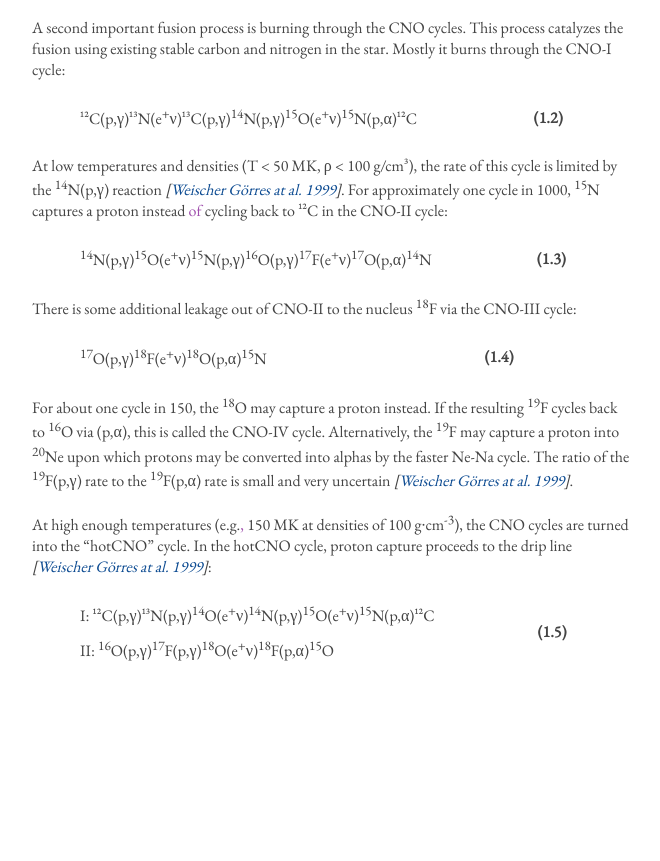
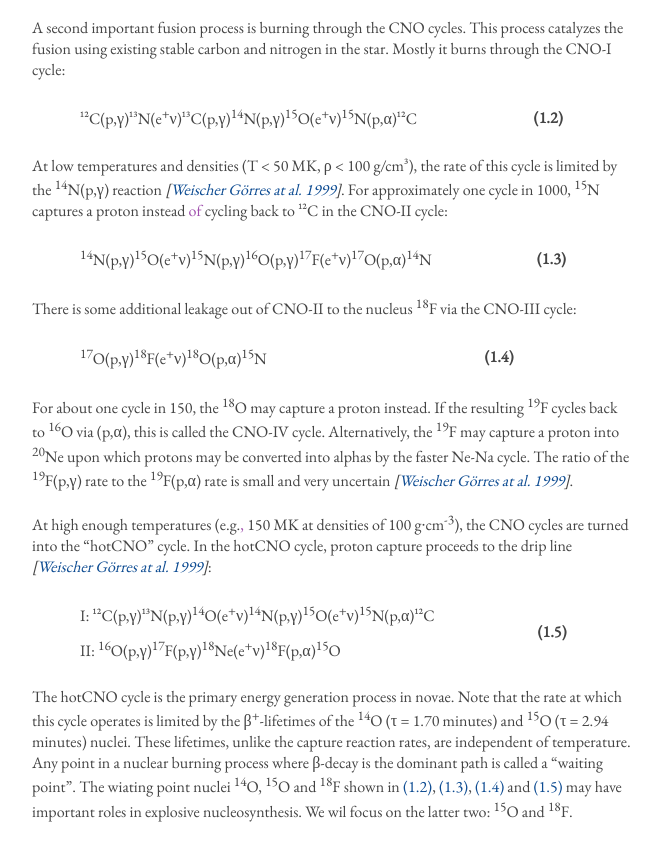
Before and after one commit to dwvisser/19ne-thesis, a Jekyll site: the page built from 1.1-stellar-nucleosynthesis.md, in a window 1280 px wide and 900 px high, scrolled down 1124 px. Shown: the top 861 px of the window, without its empty margins (308-968 px from the left). Built offline with Jekyll 4.4.1, drawn with Linux system fonts in a browser that asks for light colours; before the commit the page ends 1868 px from its top, so only the background shows below that.

Commit message:
All but last paragraph of section 1.1. Added equation links.

```diff
--- a/1.1-stellar-nucleosynthesis.md
+++ b/1.1-stellar-nucleosynthesis.md
@@ -70,7 +70,7 @@ star. Mostly it burns through the CNO-I cycle:
 <table class="equation">
 	<tr>
 		<td>¹²C(p,γ)¹³N(e<sup>+</sup>ν)¹³C(p,γ)<sup>14</sup>N(p,γ)<sup>15</sup>O(e<sup>+</sup>ν)<sup>15</sup>N(p,α)¹²C</td>
-		<th rowspan="2">(1.2)</th>
+		<a name="eqn1.2"><th rowspan="2">(1.2)</th></a>
 	</tr>
 </table>
 
@@ -84,7 +84,7 @@ CNO-II cycle:
 <table class="equation">
 	<tr>
 		<td><sup>14</sup>N(p,γ)<sup>15</sup>O(e<sup>+</sup>ν)<sup>15</sup>N(p,γ)<sup>16</sup>O(p,γ)<sup>17</sup>F(e<sup>+</sup>ν)<sup>17</sup>O(p,α)<sup>14</sup>N</td>
-		<th rowspan="2">(1.3)</th>
+		<a name="eqn1.3"><th>(1.3)</th></a>
 	</tr>
 </table>
 
@@ -94,7 +94,7 @@ via the CNO-III cycle:
 <table class="equation">
 	<tr>
 		<td><sup>17</sup>O(p,γ)<sup>18</sup>F(e<sup>+</sup>ν)<sup>18</sup>O(p,α)<sup>15</sup>N</td>
-		<th rowspan="2">(1.4)</th>
+		<a name="eqn1.4"><th>(1.4)</th></a>
 	</tr>
 </table>
 
@@ -117,9 +117,21 @@ densities of 100 g∙cm<sup>-3</sup>), the CNO cycles are turned into the
 <table class="equation">
 	<tr>
 		<td>I: ¹²C(p,γ)¹³N(p,γ)<sup>14</sup>O(e<sup>+</sup>ν)<sup>14</sup>N(p,γ)<sup>15</sup>O(e<sup>+</sup>ν)<sup>15</sup>N(p,α)¹²C</td>
-		<th rowspan="2">(1.5)</th>
+		<a name="eqn1.5"><th rowspan="2">(1.5)</th></a>
 	</tr>
 	<tr>
-		<td>II: <sup>16</sup>O(p,γ)<sup>17</sup>F(p,γ)<sup>18</sup>O(e<sup>+</sup>ν)<sup>18</sup>F(p,α)<sup>15</sup>O</td>
+		<td>II: <sup>16</sup>O(p,γ)<sup>17</sup>F(p,γ)<sup>18</sup>Ne(e<sup>+</sup>ν)<sup>18</sup>F(p,α)<sup>15</sup>O</td>
 	</tr>
 </table>
+
+The hotCNO cycle is the primary energy generation process in novae. Note that
+the rate at which this cycle operates is limited by the
+β<sup>+</sup>-lifetimes of the <sup>14</sup>O (τ = 1.70 minutes) and
+<sup>15</sup>O (τ = 2.94 minutes) nuclei. These lifetimes, unlike the capture
+reaction rates, are independent of temperature. Any point in a nuclear burning
+process where β-decay is the dominant path is called a "waiting point". The
+wiating point nuclei <sup>14</sup>O, <sup>15</sup>O and <sup>18</sup>F shown
+in <a href="#eqn1.2">(1.2)</a>, <a href="#eqn1.3">(1.3)</a>,
+<a href="#eqn1.4">(1.4)</a> and <a href="#eqn1.5">(1.5)</a> may have important
+roles in explosive nucleosynthesis. We wil focus on the latter two:
+<sup>15</sup>O and <sup>18</sup>F.
```
